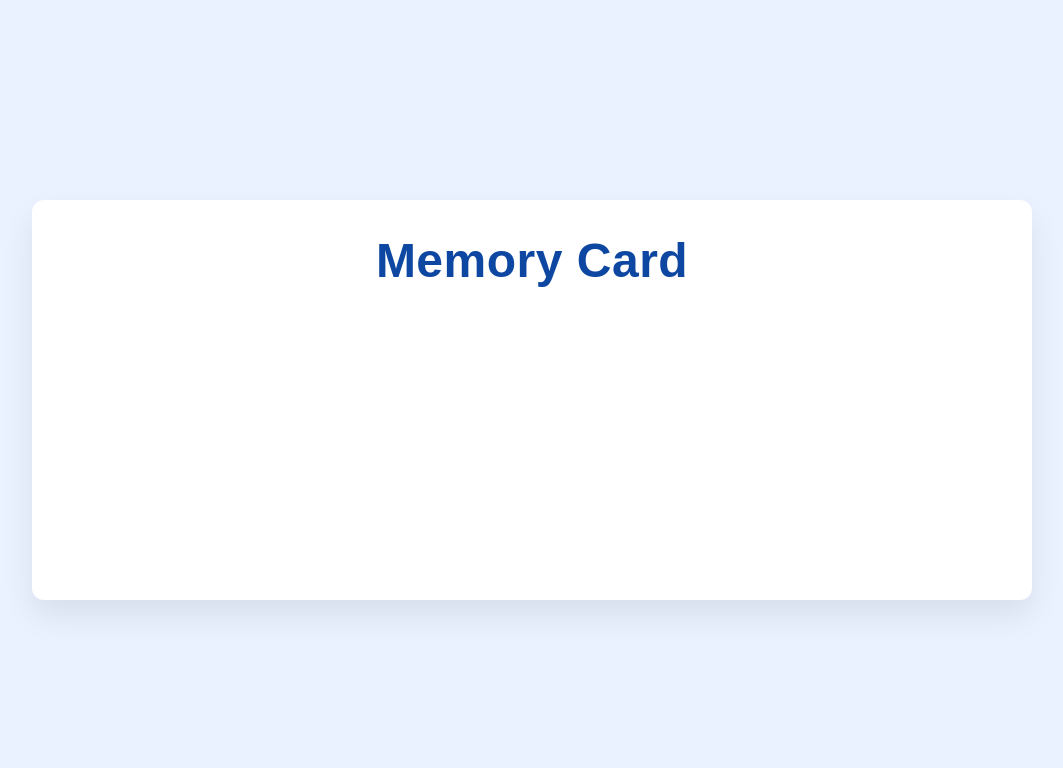
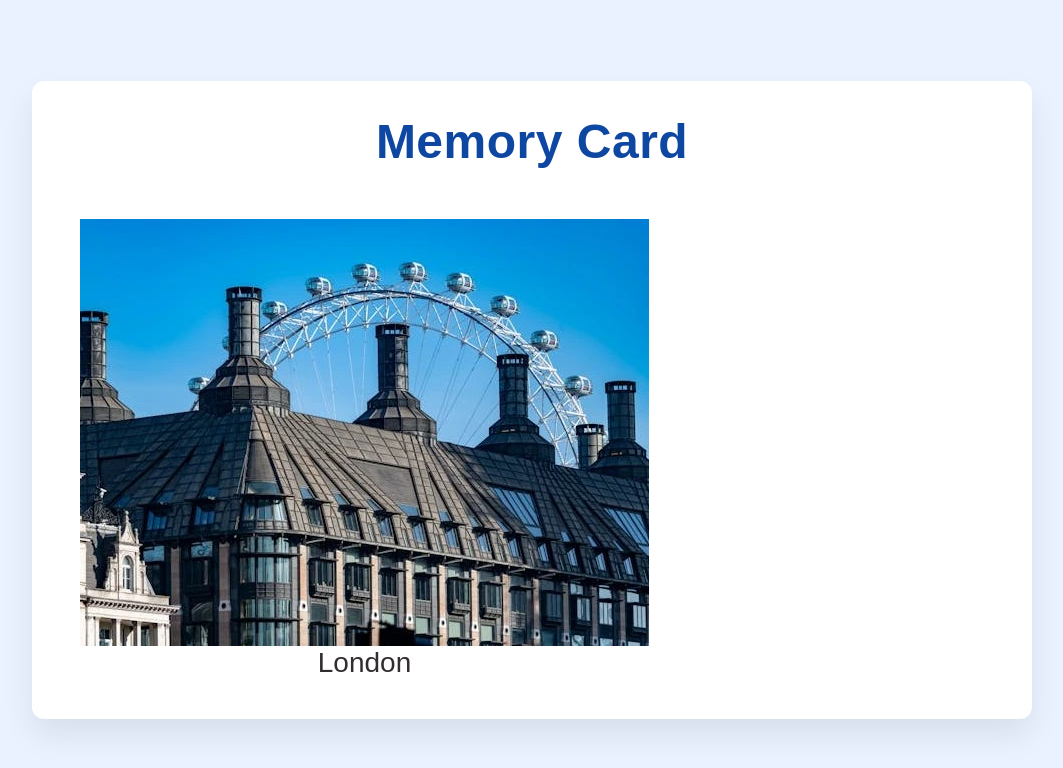
Before and after one commit to catalinbroinas/memory-card, a React (Vite) app: page / in a window 1280 px wide. Shown: the top 768 px of the page, without its empty margins (108-1171 px from the left). Built offline with nearby package versions, Linux system fonts and the light colour scheme.

Commit message:
feat(MemoryCard): add component structure

```diff
--- a/src/react/components/features/Game/GameScreen/CardGrid.jsx
+++ b/src/react/components/features/Game/GameScreen/CardGrid.jsx
@@ -1,8 +1,11 @@
+import MemoryCard from "./MemoryCard";
 
 function CardGrid() {
   return (
     <section className="card-grid">
       <h2 className="visually-hidden">Game cards</h2>
+
+      <MemoryCard />
     </section>
   );
 }
--- /dev/null
+++ b/src/react/components/features/Game/GameScreen/MemoryCard.jsx
@@ -0,0 +1,15 @@
+import londonImg from "../../../../../assets/images/london.webp";
+
+function MemoryCard() {
+  return (
+    <button className="card memory-card">
+      <img src={londonImg} alt="London" className="card-img" />
+
+      <div className="card-header">
+        <h3 className="card-title">London</h3>
+      </div>
+    </button>
+  );
+}
+
+export default MemoryCard;
```
Also changed, not shown: src/assets/images/london.webp (added).
